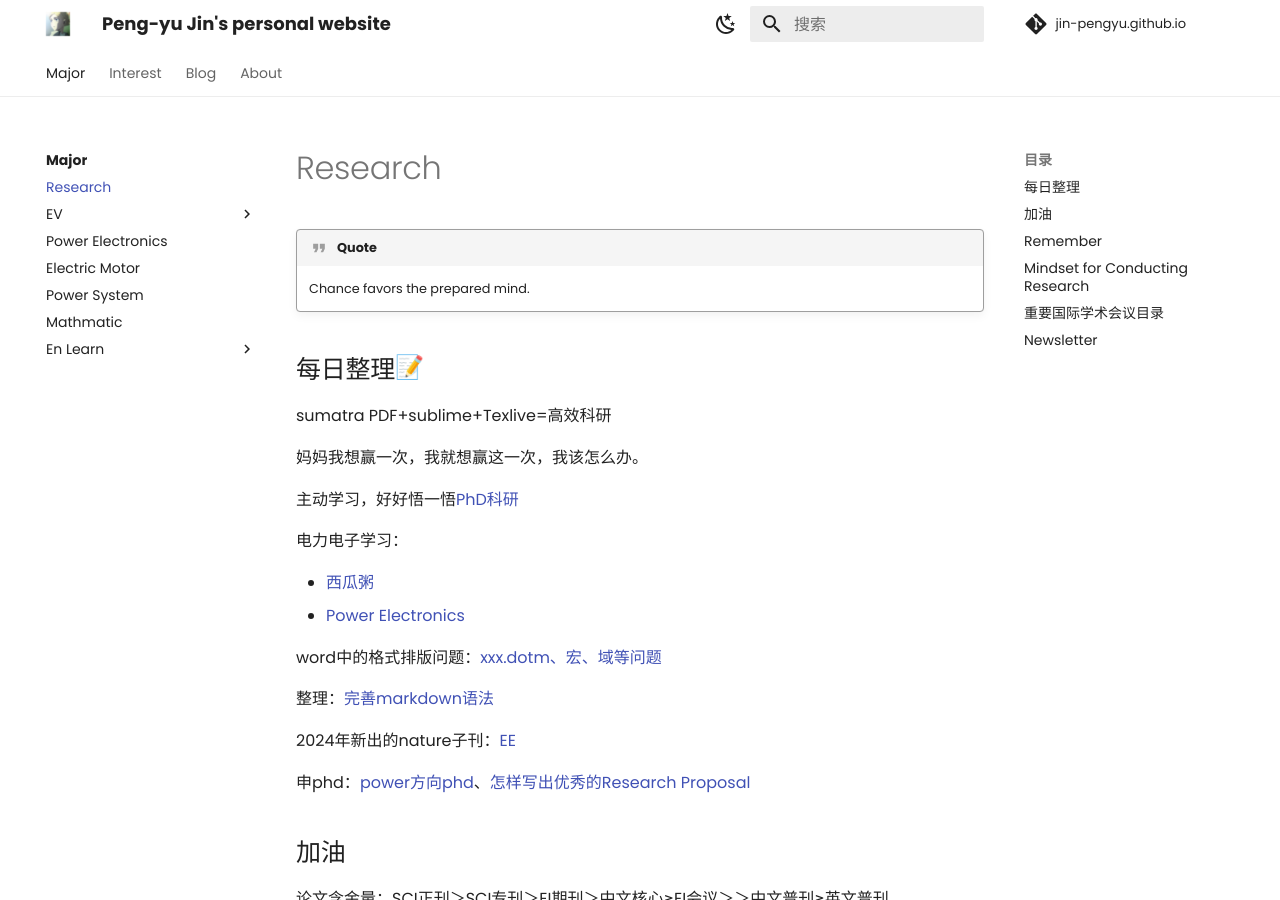
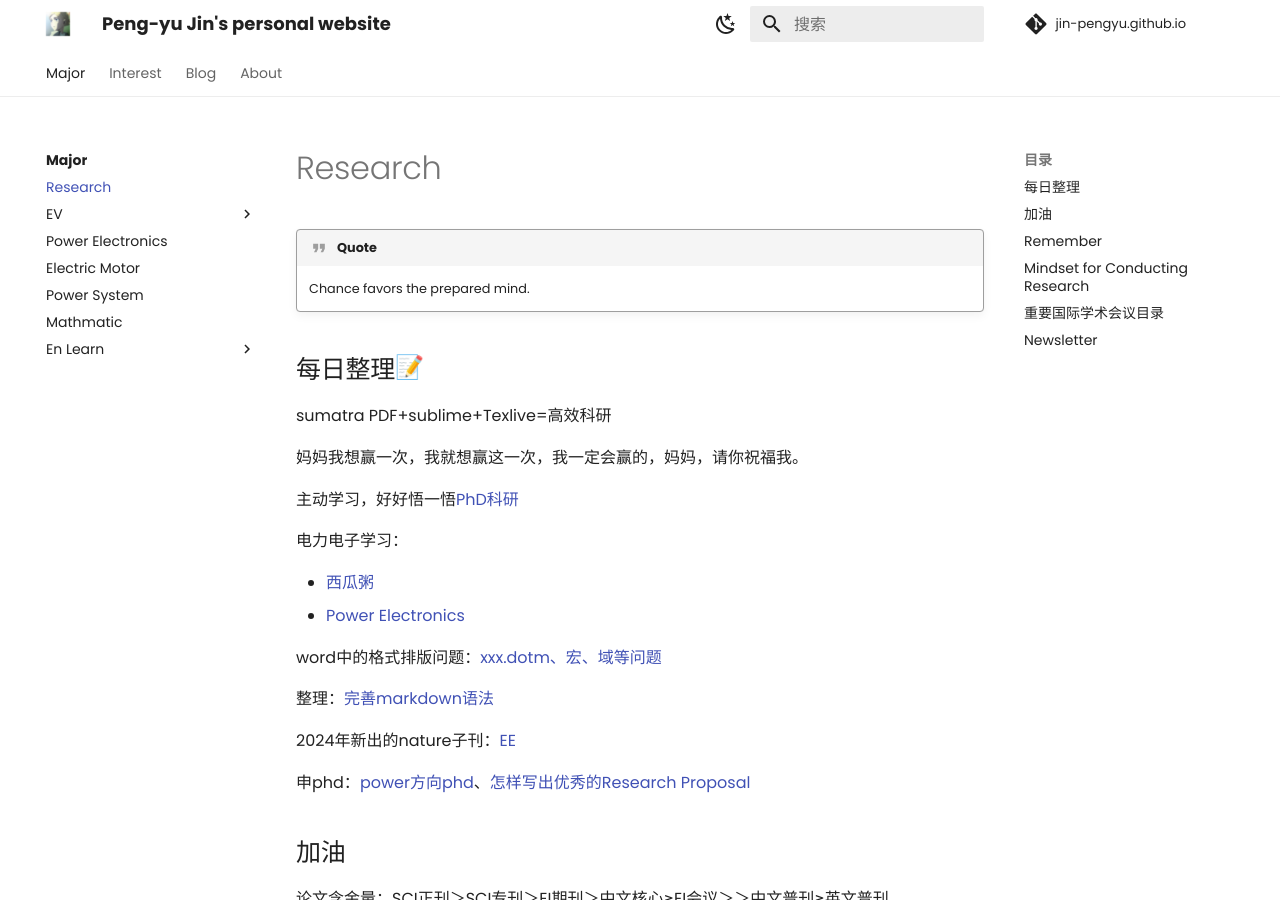
Before and after one commit to Pengyu-Jin/Pengyu-Jin.github.io, an MkDocs documentation site: the page built from docs/major/research/research.md, in a window 1280 px wide and 900 px high. Built offline with MkDocs 1.6.1 and Material for MkDocs 9.7.7, drawn with Linux system fonts in a browser that asks for light colours; emoji names are drawn with the system emoji font; comment, search, counter and statistics services are not loaded.

Commit message:
research20240613

```diff
--- a/docs/major/research/research.md
+++ b/docs/major/research/research.md
@@ -5,7 +5,7 @@
 ## 每日整理:memo:
 sumatra PDF+sublime+Texlive=高效科研
 
-妈妈我想赢一次，我就想赢这一次，我该怎么办。
+妈妈我想赢一次，我就想赢这一次，我一定会赢的，妈妈，请你祝福我。
 
 主动学习，好好悟一悟[PhD科研](https://zhuanlan.zhihu.com/p/477439202){:target="_blank"}
 
```
